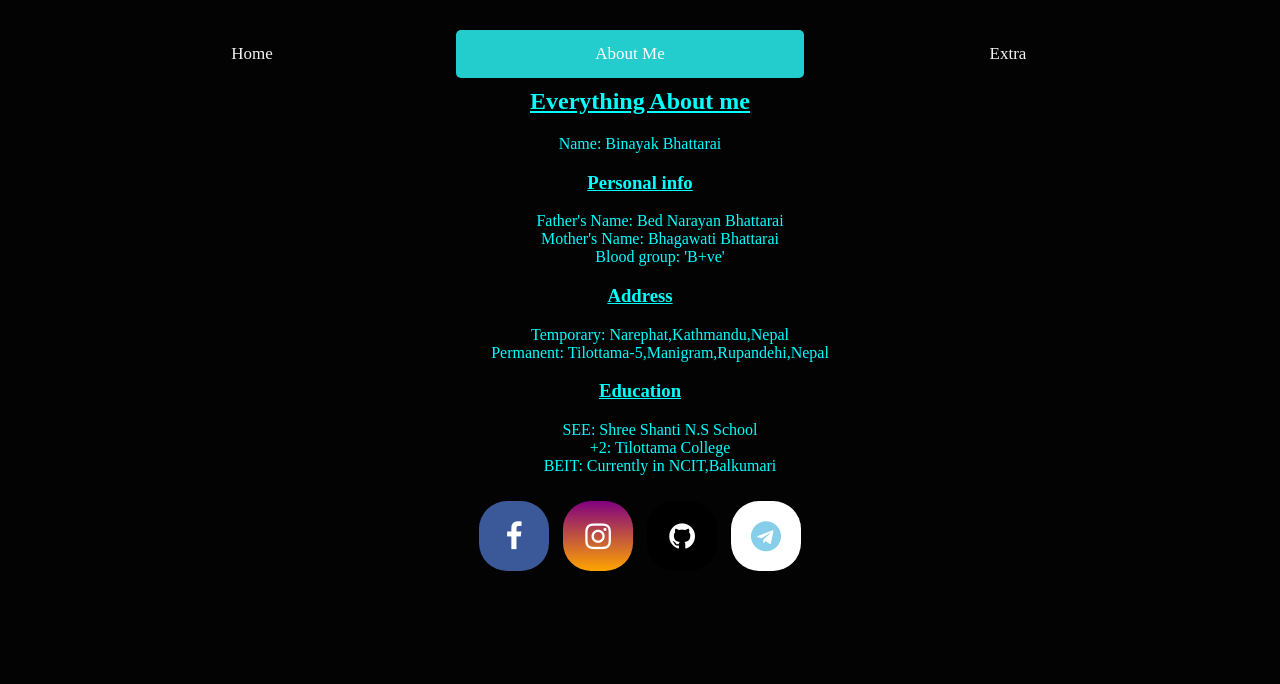
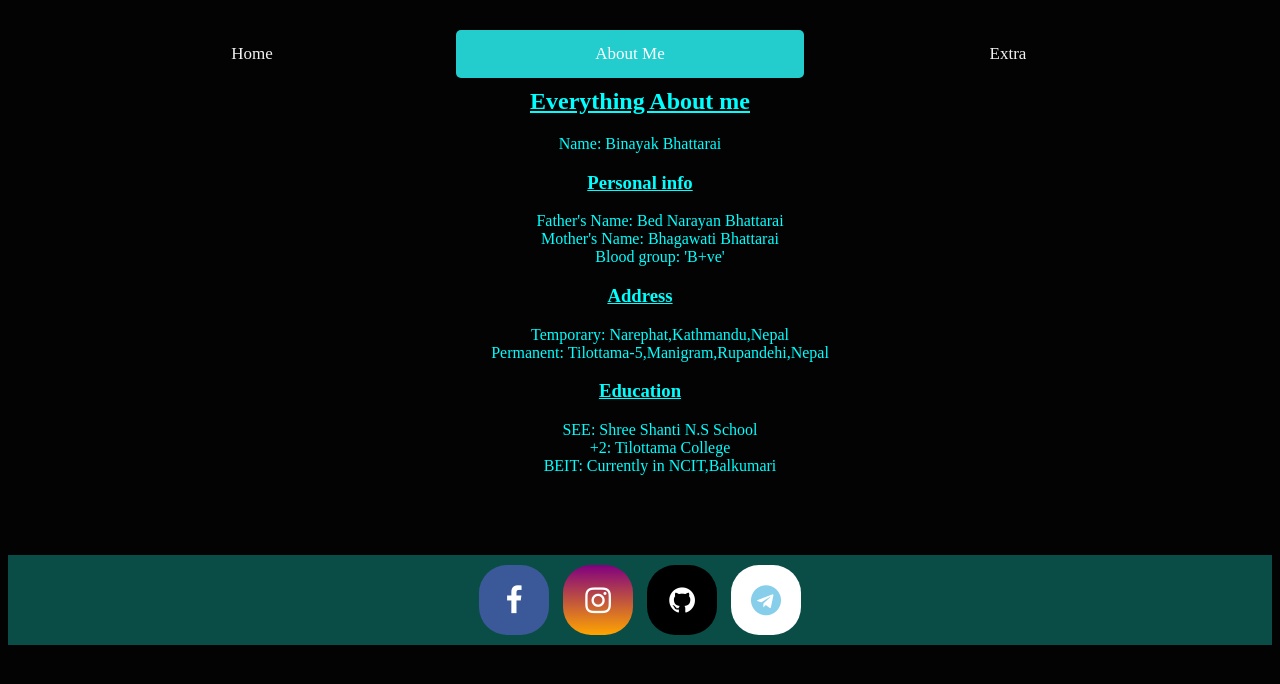
Before and after one commit to B-Binayak/Portfolio, a plain HTML site: page aboutme.html in a window 1280 px wide. Drawn offline with Linux system fonts and the light colour scheme.

Commit message:
Minor changes

```diff
--- a/aboutme.html
+++ b/aboutme.html
@@ -85,7 +85,8 @@
             position: relative;
             bottom: 0px;
             text-align: center;
-            /* margin-top: 80px; */
+            margin-top: 80px;
+            background-color: rgb(10, 77, 71);
         }
     </style>
 </head>
```
